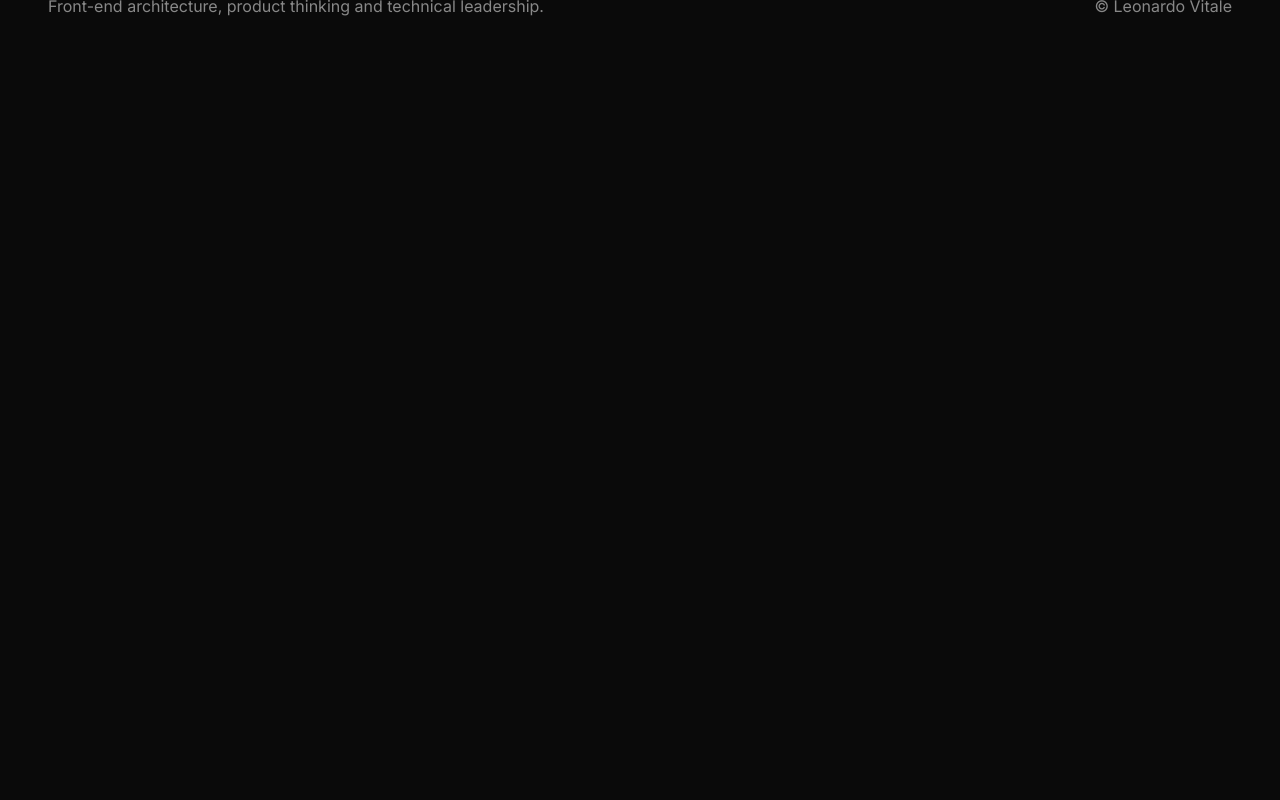
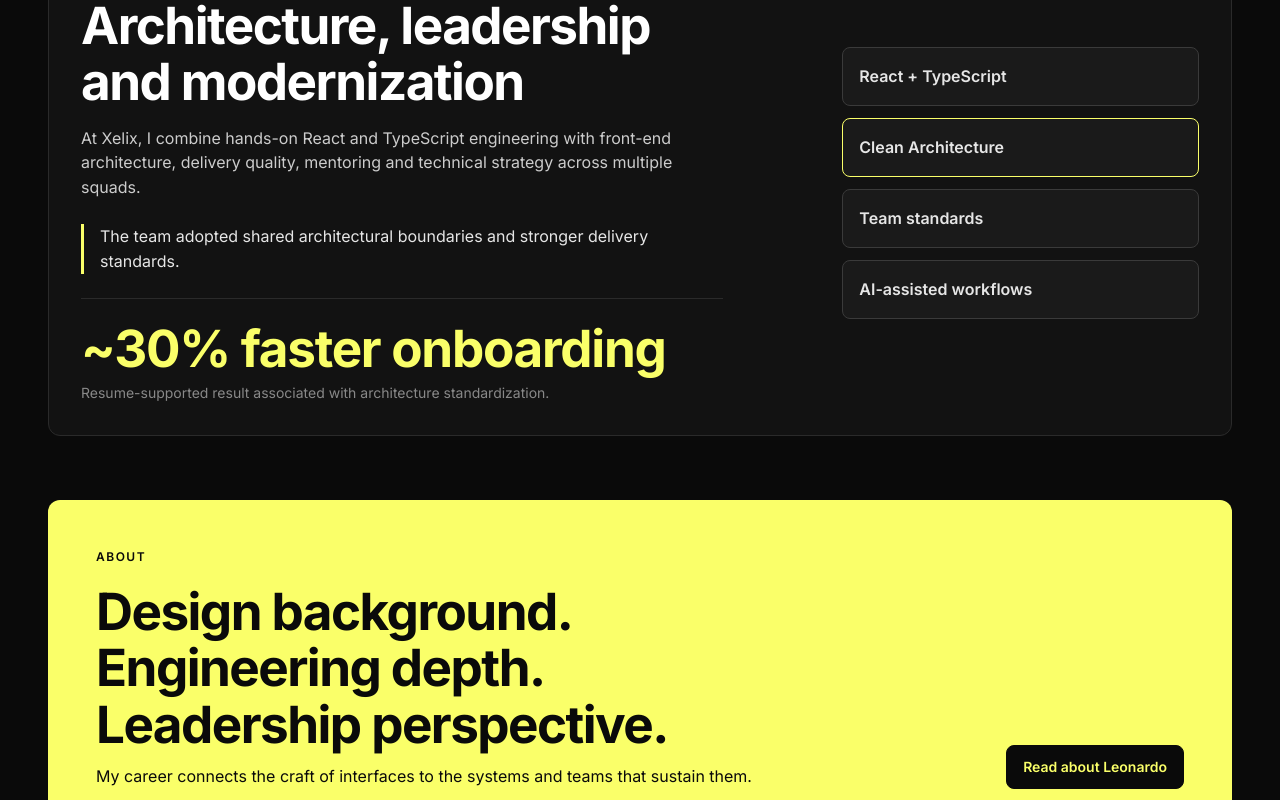
Before and after one commit to LeoVitale/vitale-portifolio, a React (Vite) app: page /en in a window 1280 px wide. Shown: the part 4180-4980 px from the top of the page. Before the commit the page ends 4247 px from the top, so only its background shows below. Built offline with nearby package versions, Linux system fonts and the light colour scheme.

Commit message:
feat(home): present current leadership chapter

```diff
--- /dev/null
+++ b/src/components/home/CurrentChapter.tsx
@@ -0,0 +1,42 @@
+import { useTranslation } from 'react-i18next'
+import { Link } from 'react-router-dom'
+import { localizedPath } from '../../content/routes'
+import { useLocaleContext } from '../../i18n/LocaleContext'
+
+export function CurrentChapter() {
+  const { locale } = useLocaleContext()
+  const { t } = useTranslation(['home', 'common'])
+
+  return (
+    <>
+      <section aria-labelledby="current-chapter-title" className="current-chapter site-grid">
+        <div className="current-chapter__copy">
+          <p className="eyebrow">{t('current.eyebrow')}</p>
+          <h2 id="current-chapter-title">{t('current.title')}</h2>
+          <p>{t('current.description')}</p>
+          <p className="current-chapter__team-outcome">{t('current.teamOutcome')}</p>
+          <div className="current-chapter__metric">
+            <strong>{t('current.metric')}</strong>
+            <span>{t('current.metricNote')}</span>
+          </div>
+        </div>
+        <div aria-hidden="true" className="current-chapter__abstract">
+          <span>React + TypeScript</span>
+          <span>Clean Architecture</span>
+          <span>Team standards</span>
+          <span>AI-assisted workflows</span>
+        </div>
+      </section>
+      <section aria-labelledby="about-preview-title" className="about-preview">
+        <div>
+          <p className="eyebrow">{t('aboutPreview.eyebrow')}</p>
+          <h2 id="about-preview-title">{t('aboutPreview.title')}</h2>
+          <p>{t('aboutPreview.description')}</p>
+        </div>
+        <Link className="button about-preview__link" to={localizedPath(locale, 'about')}>
+          {t('common:actions.viewAbout')}
+        </Link>
+      </section>
+    </>
+  )
+}
--- a/src/pages/HomePage.tsx
+++ b/src/pages/HomePage.tsx
@@ -1,5 +1,6 @@
 import { CareerSignals } from '../components/home/CareerSignals'
 import { CareerTimeline } from '../components/home/CareerTimeline'
+import { CurrentChapter } from '../components/home/CurrentChapter'
 import { Hero } from '../components/home/Hero'
 import { SelectedWork } from '../components/home/SelectedWork'
 
@@ -10,6 +11,7 @@ export function HomePage() {
       <CareerSignals />
       <SelectedWork />
       <CareerTimeline />
+      <CurrentChapter />
     </div>
   )
 }
--- a/src/styles/pages.css
+++ b/src/styles/pages.css
@@ -291,6 +291,103 @@
   color: var(--color-body);
 }
 
+.current-chapter {
+  padding: var(--space-8);
+  border: 1px solid var(--color-hairline);
+  border-radius: var(--radius-card);
+  background: var(--color-surface-soft);
+}
+
+.current-chapter__copy {
+  grid-column: 1 / span 7;
+}
+
+.current-chapter__copy h2 {
+  margin-block-end: var(--space-4);
+  font-size: clamp(2rem, 4vw, 3.5rem);
+  letter-spacing: -0.03em;
+}
+
+.current-chapter__team-outcome {
+  margin-block: var(--space-6);
+  padding-inline-start: var(--space-4);
+  border-inline-start: 3px solid var(--color-primary);
+  color: var(--color-body-strong);
+}
+
+.current-chapter__metric {
+  display: grid;
+  gap: var(--space-2);
+  padding-block-start: var(--space-6);
+  border-top: 1px solid var(--color-hairline);
+}
+
+.current-chapter__metric strong {
+  color: var(--color-primary);
+  font-size: clamp(2rem, 4vw, 3.5rem);
+  line-height: 1;
+  letter-spacing: -0.025em;
+}
+
+.current-chapter__metric span {
+  color: var(--color-muted);
+  font-size: 0.875rem;
+}
+
+.current-chapter__abstract {
+  grid-column: 9 / -1;
+  display: grid;
+  align-content: center;
+  gap: var(--space-3);
+}
+
+.current-chapter__abstract span {
+  padding: var(--space-4);
+  border: 1px solid var(--color-hairline-strong);
+  border-radius: var(--radius-button);
+  background: var(--color-surface-card);
+  color: var(--color-body-strong);
+  font-weight: 600;
+}
+
+.current-chapter__abstract span:nth-child(2) {
+  border-color: var(--color-primary);
+}
+
+.about-preview {
+  display: grid;
+  grid-template-columns: minmax(0, 1fr) auto;
+  align-items: end;
+  gap: var(--space-8);
+  padding: var(--space-12);
+  border-radius: var(--radius-card);
+  background: var(--color-primary);
+  color: var(--color-on-primary);
+}
+
+.about-preview .eyebrow,
+.about-preview h2 {
+  color: var(--color-on-primary);
+}
+
+.about-preview h2 {
+  max-width: 18ch;
+  margin-block-end: var(--space-3);
+  font-size: clamp(2rem, 4vw, 3.5rem);
+  letter-spacing: -0.03em;
+}
+
+.about-preview p:last-child {
+  max-width: 42rem;
+  margin-block-end: 0;
+}
+
+.about-preview__link {
+  border-color: var(--color-on-primary);
+  background: var(--color-on-primary);
+  color: var(--color-primary);
+}
+
 @media (max-width: 47.99rem) {
   .home-page {
     gap: var(--space-12);
@@ -366,6 +463,24 @@
   .timeline__item::before {
     inset-inline-start: 0;
   }
+
+  .current-chapter {
+    padding: var(--space-6);
+  }
+
+  .current-chapter__copy,
+  .current-chapter__abstract {
+    grid-column: 1;
+  }
+
+  .about-preview {
+    grid-template-columns: 1fr;
+    padding: var(--space-8) var(--space-6);
+  }
+
+  .about-preview__link {
+    width: 100%;
+  }
 }
 
 @media (prefers-reduced-motion: reduce) {
```
Also changed, not shown: .specs/features/portfolio-v1/spec.md, .specs/features/portfolio-v1/tasks.md, 1 other file (tests, documents, lock files or other folders).
